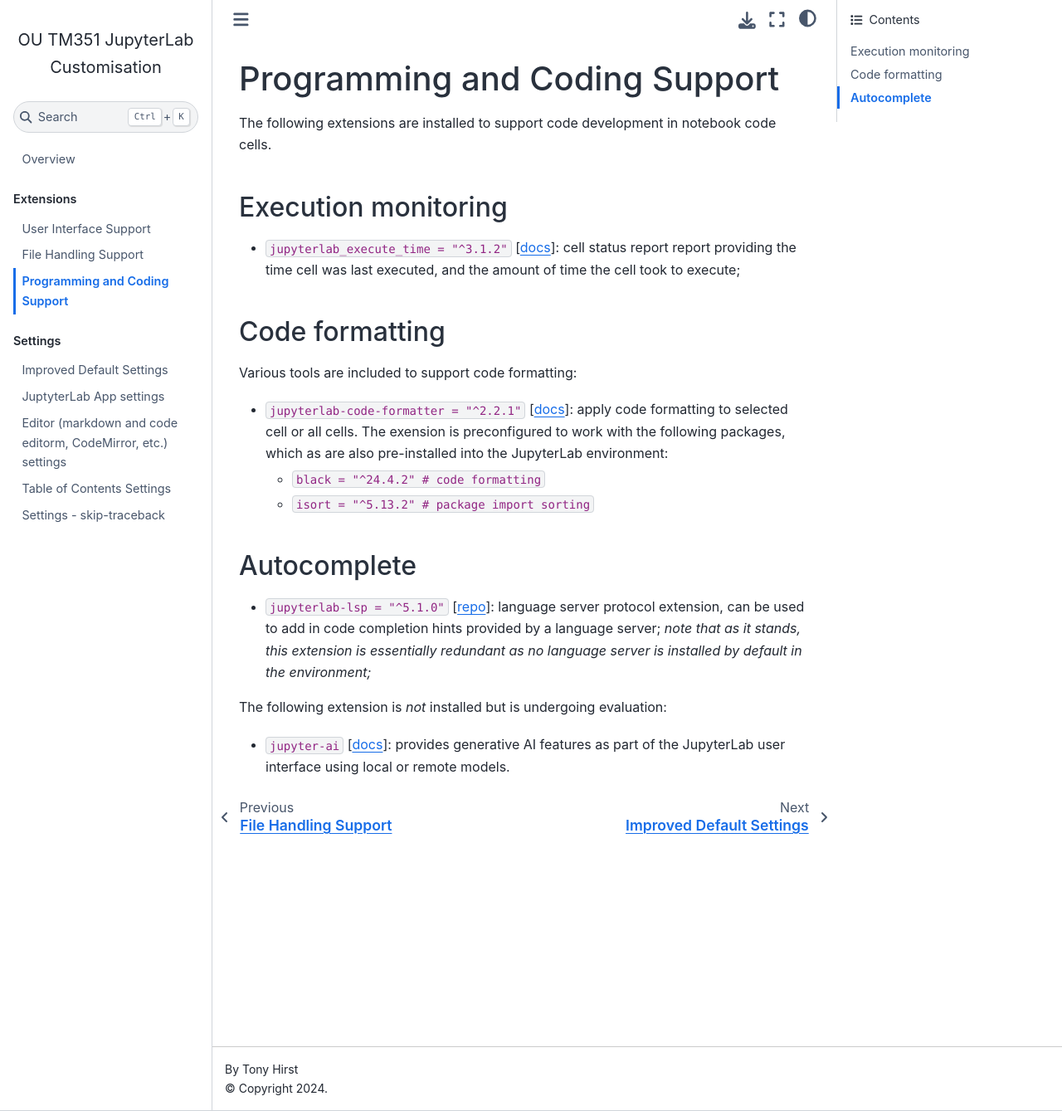
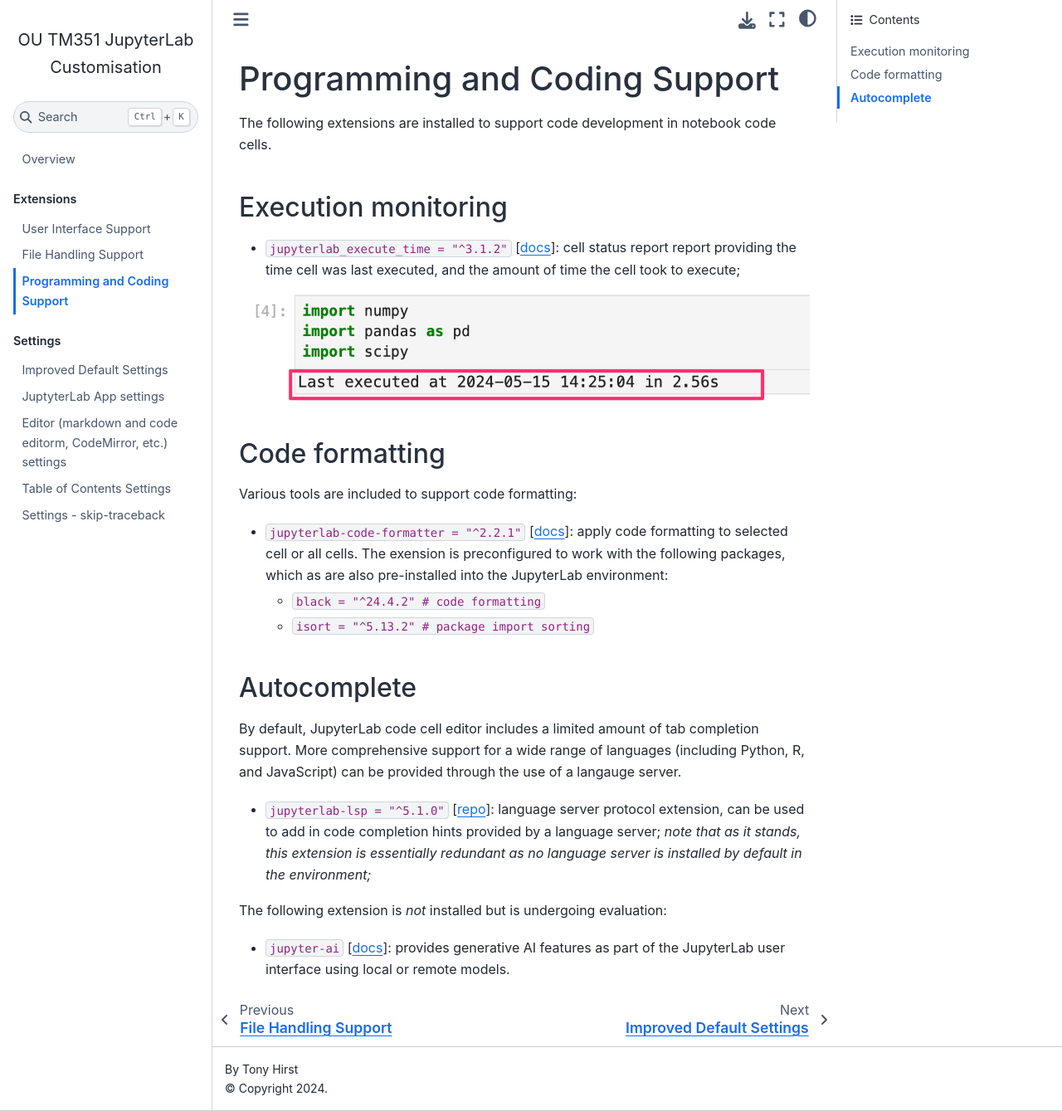
Before and after one commit to innovationOUtside/ou-tm351-jl-extensions, a Jupyter Book: the page built from docs/programming-and-coding-support.md, in a window 1280 px wide and 1339 px high. Shown: the whole window at 83% size. Built offline with Jupyter Book 1.0.4 settings and Sphinx 7.4.7 and the Sphinx Book theme 1.1.4, drawn with Linux system fonts in a browser that asks for light colours.

```diff
--- a/docs/programming-and-coding-support.md
+++ b/docs/programming-and-coding-support.md
@@ -5,6 +5,8 @@ The following extensions are installed to support code development in notebook c
 ## Execution monitoring
 
 - `jupyterlab_execute_time = "^3.1.2"` [[docs](https://github.com/deshaw/jupyterlab-execute-time)]: cell status report report providing the time cell was last executed, and the amount of time the cell took to execute;
+
+![JupyterLab execution time : time of execution, and time taken to execute, displayed as cell output report](images/jupyterlab-execute-time.png)
 
 ## Code formatting
 
@@ -16,6 +18,8 @@ Various tools are included to support code formatting:
 
 ## Autocomplete
 
+By default, JupyterLab code cell editor includes a limited amount of tab completion support. More comprehensive support for a wide range of languages (including Python, R, and JavaScript) can be provided through the use of a langauge server.
+
 - `jupyterlab-lsp = "^5.1.0"` [[repo](https://github.com/jupyter-lsp/jupyterlab-lsp)]: language server protocol extension, can be used to add in code completion hints provided by a language server; *note that as it stands, this extension is essentially redundant as no language server is installed by default in the environment;*
 
 The following extension is *not* installed but is undergoing evaluation:
```
Also changed, not shown: docs/overview.md (+1 -1 lines), docs/user-interface-support.md (+35 -13 lines), docs/images/jupyterlab-cell-status.png (added), docs/images/jupyterlab-empinken..png (added), docs/images/jupyterlab-execute-time.png (added), docs/images/jupyterlab-language.png (added), docs/images/jupyterlab-skip-traceback.png (added), docs/images/jupyterlab-themes.png (added).
